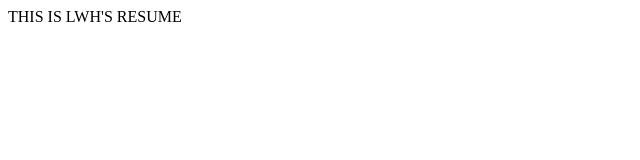
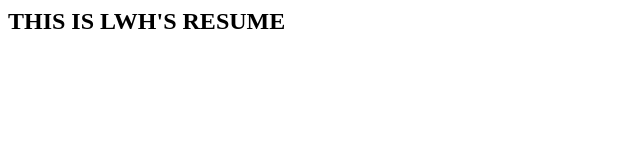
Before and after one commit to doudouyaya/resume, a plain HTML site: page index.html in a window 1280 px wide. Shown: the whole page, without its empty margins (0-640 px from the left). Drawn offline with Linux system fonts and the light colour scheme.

Commit message:
为欢迎词添加H2

```diff
--- a/index.html
+++ b/index.html
@@ -1,5 +1,5 @@
 <html>
   <body>
-    THIS IS LWH'S RESUME
+    <h2>THIS IS LWH'S RESUME</h2>
   </body>
 </html>
```
